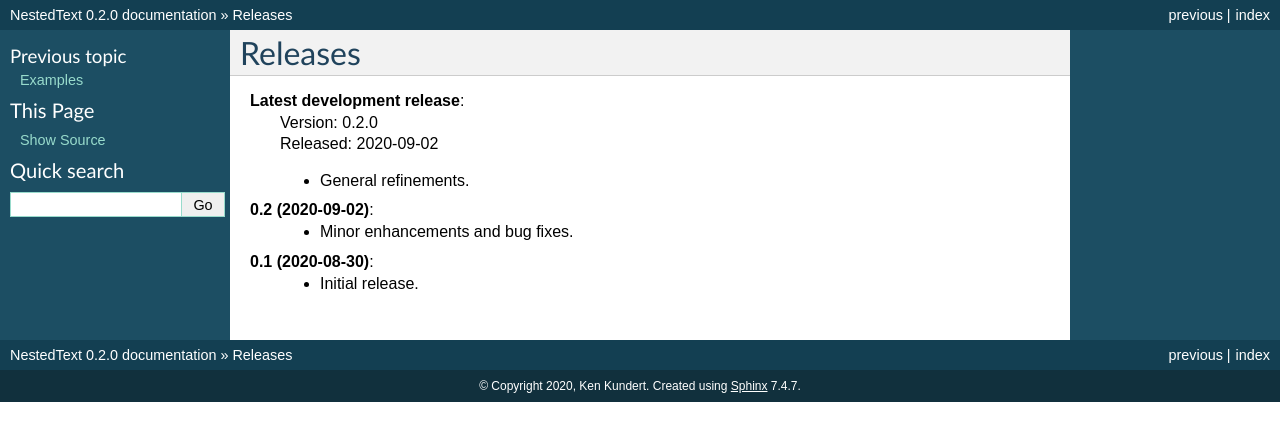
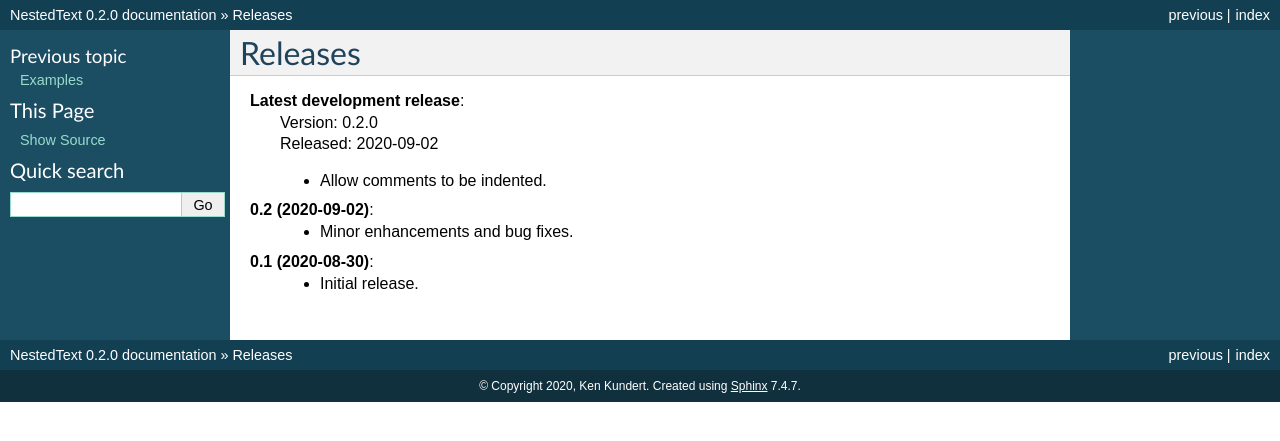
Before and after one commit to KenKundert/nestedtext, a Sphinx documentation site: the page built from doc/releases.rst, in a window 1280 px wide. Shown: the top 441 px of the page. Built offline with Sphinx 7.4.7, drawn with Linux system fonts in a browser that asks for light colours.

Commit message:
tweak docs: updated release notes.

```diff
--- a/doc/releases.rst
+++ b/doc/releases.rst
@@ -5,7 +5,7 @@
     | Version: 0.2.0
     | Released: 2020-09-02
 
-    - General refinements.
+    - Allow comments to be indented.
 
 **0.2 (2020-09-02)**:
     - Minor enhancements and bug fixes.
```
